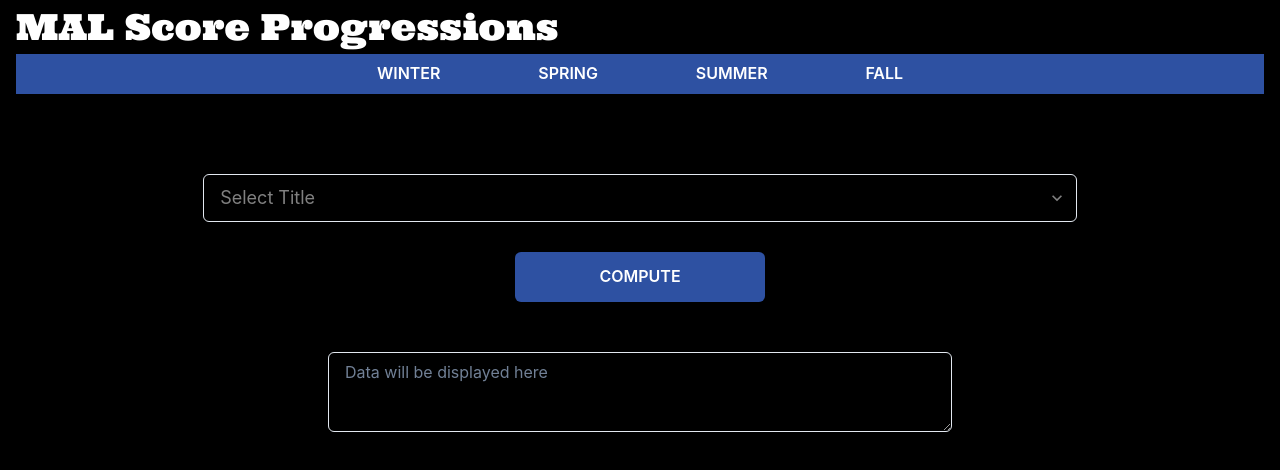
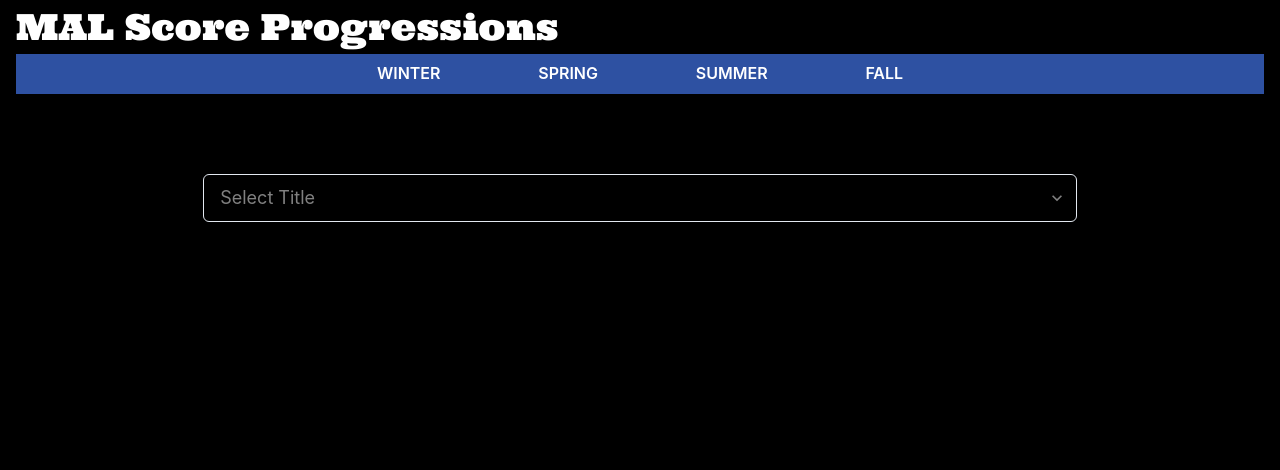
Before and after one commit to Zee530/msp-app2, a React (Vite) app: page / in a window 1280 px wide. Shown: the top 470 px of the page. Built offline with nearby package versions, Linux system fonts and the light colour scheme.

Commit message:
phind_codehelp

```diff
--- a/src/App.tsx
+++ b/src/App.tsx
@@ -15,12 +15,13 @@ import React from "react";
 import titles, { Show } from "./shows";
 
 function App() {
-  const [anime, setAnime] = React.useState("");
-  const [threadData, setThreadData] = React.useState("");
+  // const [anime, setAnime] = React.useState("");
+  // const [threadData, setThreadData] = React.useState("");
   const [selectedTitle, setSelectedTitle] = React.useState<Show | null>(null)
 
   const selecthandleChange = (e: React.ChangeEvent<HTMLSelectElement>) => {
-    setAnime(e.target.value);
+    const title = titles.find(t => t.title === e.target.value)
+    setSelectedTitle(title ? title : null)
   };
 
   // const textareahandleChange = (e: React.ChangeEvent<HTMLTextAreaElement>) => {
@@ -42,14 +43,14 @@ function App() {
 
   const seasons: string[] = ["WINTER", "SPRING", "SUMMER", "FALL"];
 
-  function compute() {
-    if (anime === "") {
-      alert("Select an anime below");
-    } else {
-      // setArrayValue()
-      setThreadData(`${titles[0].title} - ${titles[0].score}, ${titles[0].members}`)
-    }
-  }
+  // function compute() {
+  //   if (anime === "") {
+  //     alert("Select an anime below");
+  //   } else {
+  //     // setArrayValue()
+  //     setThreadData(`${titles[0].title} - ${titles[0].score}, ${titles[0].members}`)
+  //   }
+  // }
 
   return (
     <Container maxW="container.xl">
@@ -79,32 +80,35 @@ function App() {
               w="70%"
               placeholder="Select Title"
               color="grey"
-              value={anime}
+              value=""
               onChange={selecthandleChange}
             >
-              {titles.map(( title, index) => {
-                return <option key={index} value={title.score}>{title.title}</option>
-              })}
+              {titles.map((title, index) => (
+                <option key={index} value={title.title}>{title.title}</option>
+              ))}
               {/* <option value="anime1">Title 1</option>
               <option value="anime2">Title 2</option>
               <option value="anime3">Title 3</option> */}
             </Select>
           </Center>
-          <Center>
+          {/* <Center>
             <Button style={computeButton} onClick={compute}>
               COMPUTE
             </Button>
-          </Center>
+          </Center> */}
         </Box>
         <Box>
           <Center>
+            {selectedTitle && (
           <Textarea
-            value={threadData}
+            value={`Week 01 - ${selectedTitle.score}, ${selectedTitle.members}`}
             // value = {titles[0].members}
             // onChange={textareahandleChange}
             placeholder="Data will be displayed here"
             w='50%'
+            readOnly
           />
+            )}
           </Center>
         </Box>
       </Stack>
```
